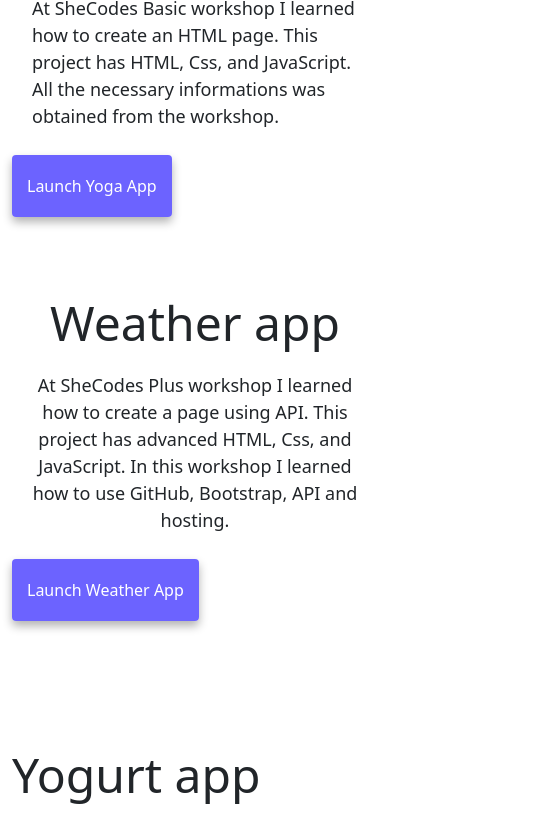
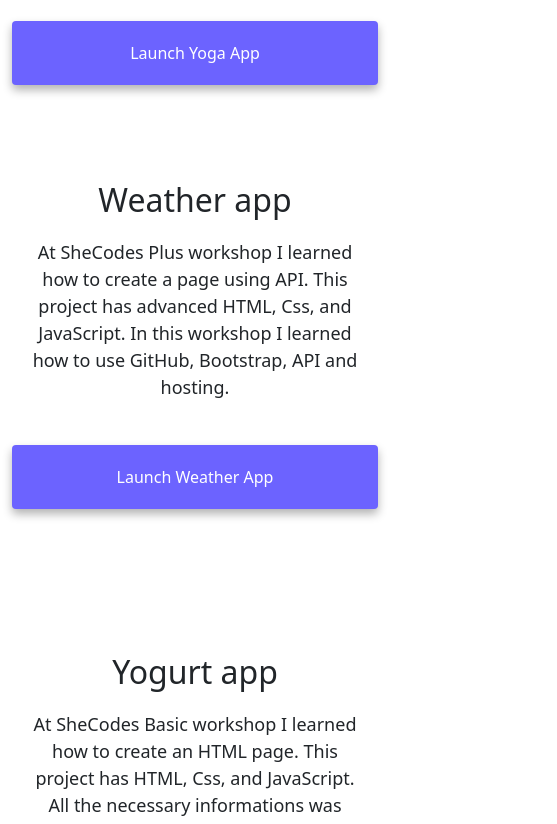
Before and after one commit to DaleteB/Portfolio-example, a plain HTML site: page index.html in a window 390 px wide. Shown: the part 738-1562 px from the top of the page, 557 px wide, since content can reach past the window. Drawn offline with nearby package versions, Linux system fonts and the light colour scheme.

Commit message:
Made the site more responsive

```diff
--- a/index.html
+++ b/index.html
@@ -73,8 +73,8 @@
           <img src="images/yoga.png" class="img-fluid rounded large-photo" />
         </div>
         <div class="col-sm-6">
-          <h2 mb-3 class="text-start">Yoga app</h2>
-          <p class="text-start">
+          <h2 mb-3>Yoga app</h2>
+          <p>
             At SheCodes Basic workshop I learned how to create an HTML page.
             This project has HTML, Css, and JavaScript. All the necessary
             informations was obtained from the workshop.
@@ -109,8 +109,8 @@
           <img src="images/yogurt.png" class="img-fluid rounded large-photo" />
         </div>
         <div class="col-sm-6 mb-5">
-          <h2 mb-3 class="text-start">Yogurt app</h2>
-          <p class="text-start">
+          <h2 mb-3>Yogurt app</h2>
+          <p>
             At SheCodes Basic workshop I learned how to create an HTML page.
             This project has HTML, Css, and JavaScript. All the necessary
             informations was obtained from the workshop.
--- a/style.css
+++ b/style.css
@@ -26,12 +26,6 @@ h2 {
 h3 {
   font-size: 24px;
   opacity: 0.7;
-}
-
-@media (max-width: 576px) {
-  .large-photo {
-    display: none;
-  }
 }
 
 p {
@@ -103,3 +97,26 @@ p {
 .email-link:hover {
   text-decoration: underline;
 }
+
+@media (max-width: 576px) {
+  .large-photo {
+    display: none;
+  }
+
+  h1 {
+    font-size: 48px;
+  }
+  h2 {
+    text-align: center;
+    font-size: 32px;
+  }
+
+  p {
+    text-align: center;
+  }
+
+  .primary-link {
+    display: block;
+    text-align: center;
+  }
+}
```
